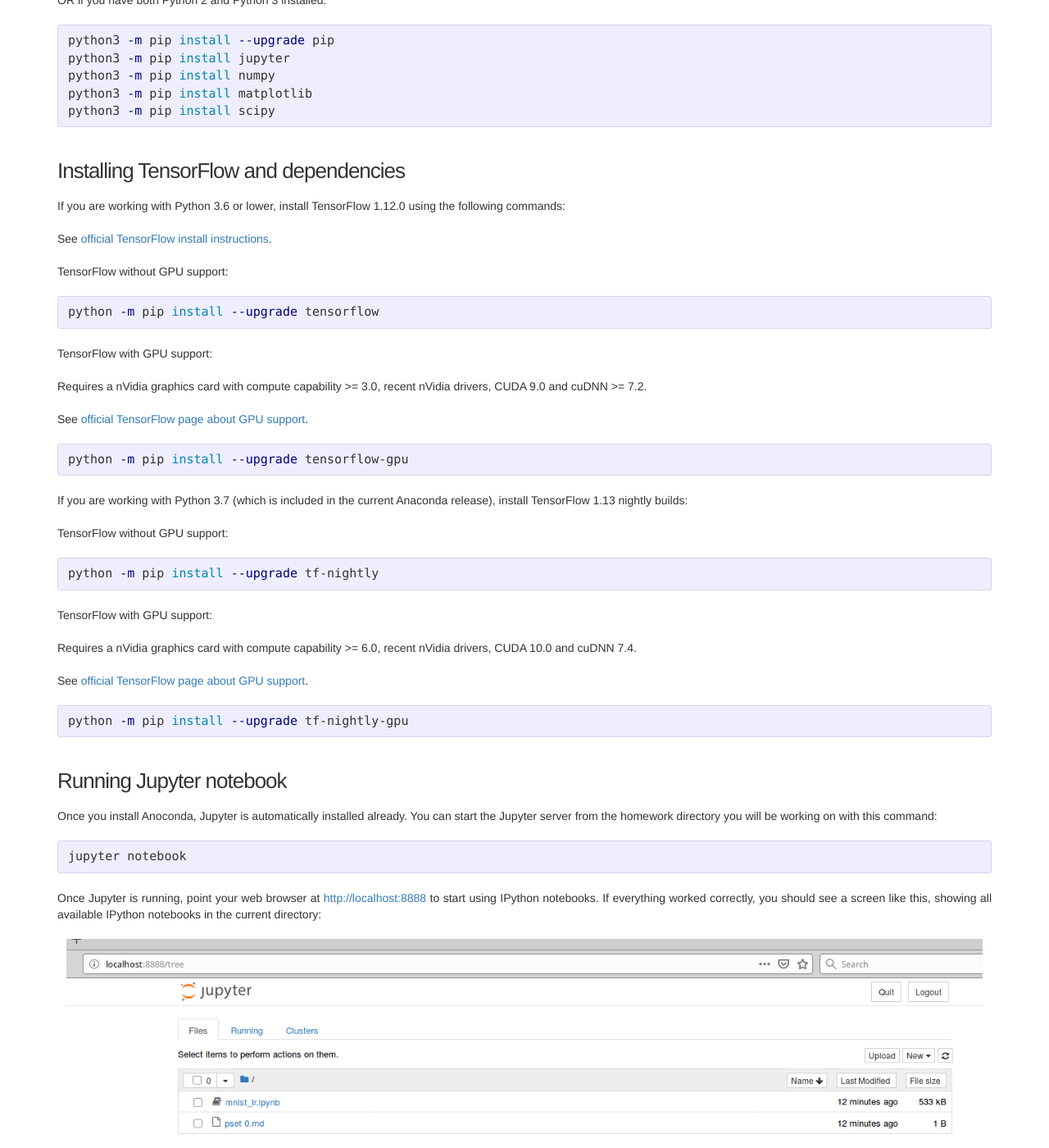
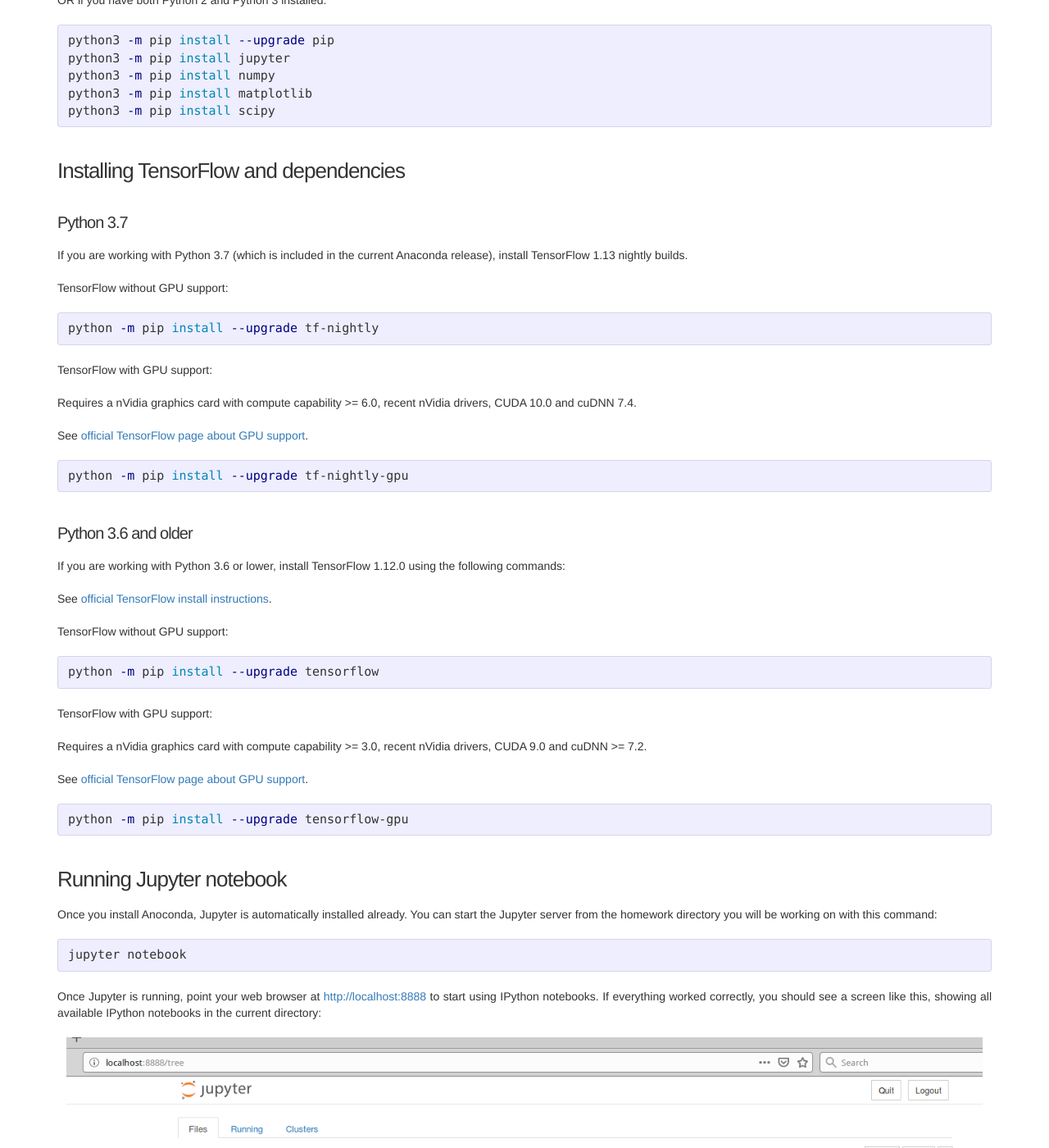
Before and after one commit to mit6874/mit6874.github.io, a Jekyll site: the page built from tutorials/quickstart-tutorial.md, in a window 1280 px wide and 1400 px high, scrolled down 2345 px. Shown: the whole window at 82% size. Built offline with Jekyll 4.4.1, drawn with Linux system fonts in a browser that asks for light colours; nearby versions of some CDN libraries; some of the changed lines change nothing that is shown.

Commit message:
Changed order of Python version

````diff
--- a/tutorials/quickstart-tutorial.md
+++ b/tutorials/quickstart-tutorial.md
@@ -75,6 +75,26 @@
 
 ### Installing TensorFlow and dependencies
 
+#### Python 3.7
+
+If you are working with Python 3.7 (which is included in the current Anaconda release), install TensorFlow 1.13 nightly builds.
+
+TensorFlow without GPU support:
+```bash
+python -m pip install --upgrade tf-nightly
+```
+
+TensorFlow with GPU support:
+
+Requires a nVidia graphics card with compute capability >= 6.0, recent nVidia drivers, CUDA 10.0 and cuDNN 7.4.
+
+See [official TensorFlow page about GPU support](https://www.tensorflow.org/install/gpu).
+```bash
+python -m pip install --upgrade tf-nightly-gpu
+```
+
+#### Python 3.6 and older
+
 If you are working with Python 3.6 or lower, install TensorFlow 1.12.0 using the following commands:
 
 See [official TensorFlow install instructions](https://www.tensorflow.org/install/pip).
@@ -93,22 +113,6 @@
 python -m pip install --upgrade tensorflow-gpu
 ```
 
-If you are working with Python 3.7 (which is included in the current Anaconda release), install TensorFlow 1.13 nightly builds:
-
-TensorFlow without GPU support:
-```bash
-python -m pip install --upgrade tf-nightly
-```
-
-TensorFlow with GPU support:
-
-Requires a nVidia graphics card with compute capability >= 6.0, recent nVidia drivers, CUDA 10.0 and cuDNN 7.4.
-
-See [official TensorFlow page about GPU support](https://www.tensorflow.org/install/gpu).
-```bash
-python -m pip install --upgrade tf-nightly-gpu
-```
-
 ### Running Jupyter notebook
 Once you install Anoconda, Jupyter is automatically installed already. You can start the Jupyter server from the homework directory you will be working on with this command:
 ```bash
````
